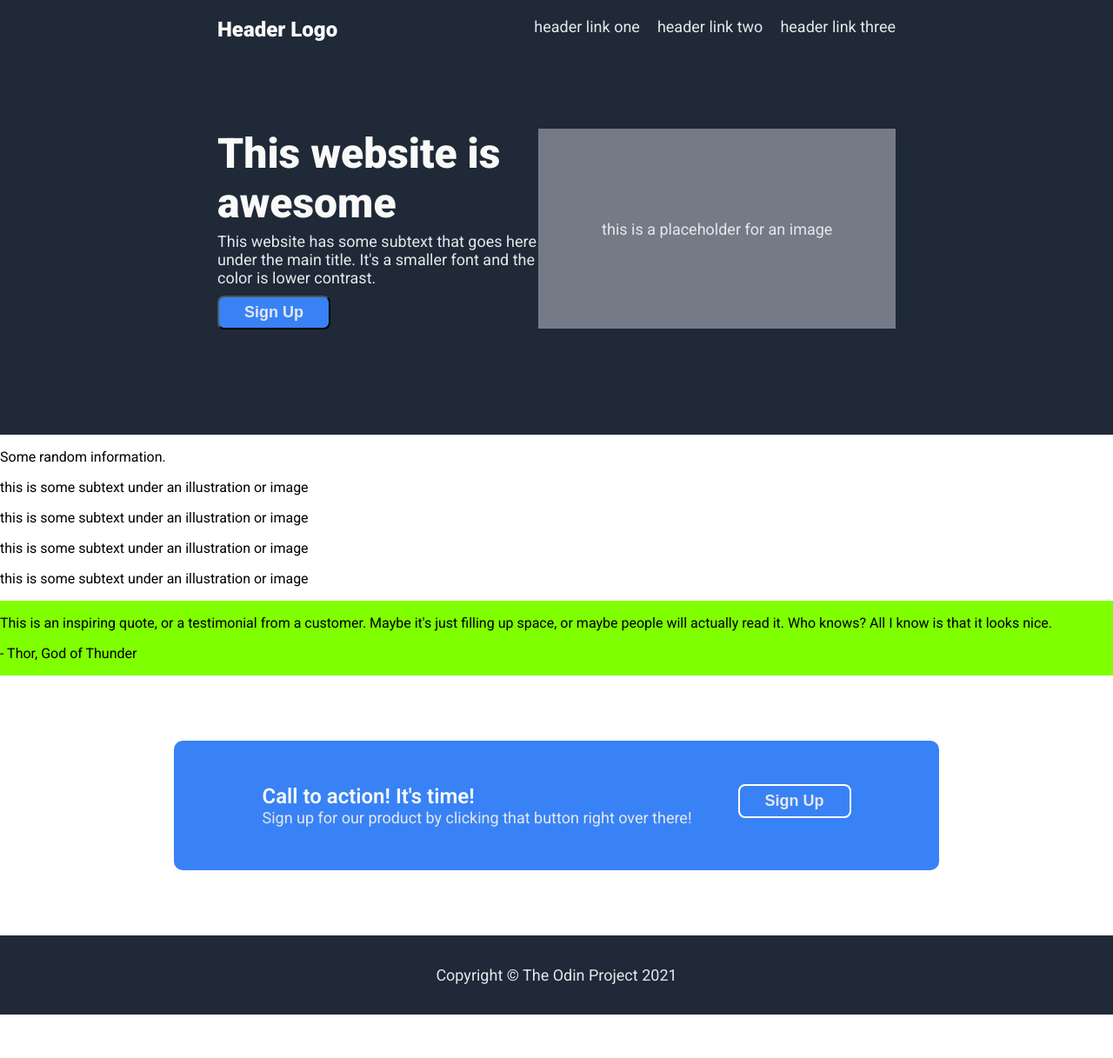
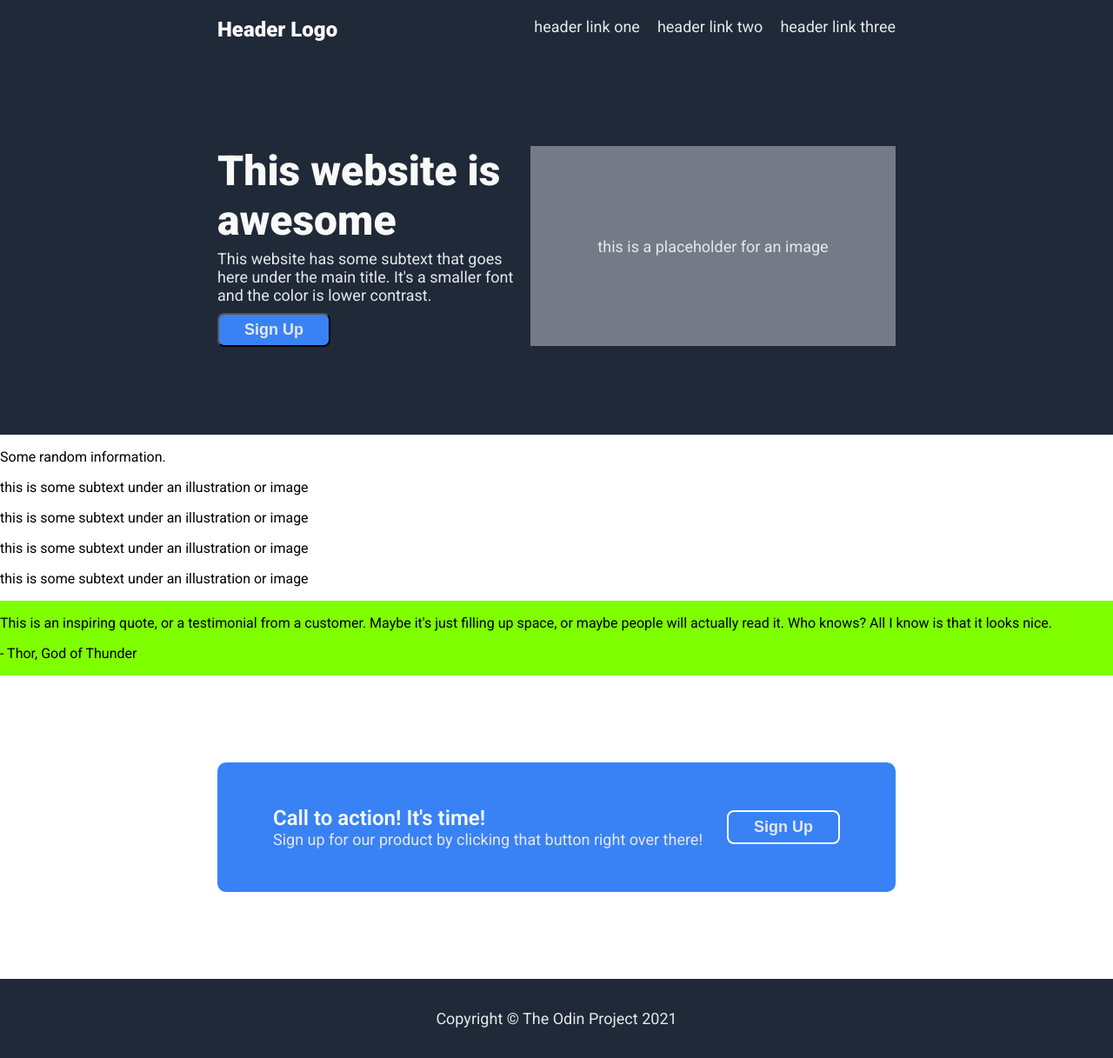
Before and after one commit to kamalakannan-y/landing-page, a plain HTML site: page index.html in a window 1280 px wide. Shown: the whole page at 87% size. Before the commit the page ends 1167 px from the top, so only its background shows below. Drawn offline with Linux system fonts and the light colour scheme.

Commit message:
done few chnages to cta layout

```diff
--- a/style.css
+++ b/style.css
@@ -17,7 +17,7 @@ body {
 .header {
     display: flex;
     justify-content: space-between;
-    margin-bottom: 100px;
+    margin-bottom: 120px;
     padding-top: 20px;
 }
 
@@ -66,7 +66,7 @@ body {
 }
 
 .main .hero-right {
-    width: 500px;
+    width: 525px;
     height: 230px;
     display: flex;
     justify-content: center;
@@ -104,11 +104,12 @@ button {
 
 .cta {
     background-color: #3882f6;
-    margin: 75px 200px;
-    padding: 50px 75px;
+    margin: 100px 250px;
     border-radius: 10px;
     display: flex;
     justify-content: space-around;
+    align-items: center;
+    padding: 50px 50px;
 }
 
 .new {
```
